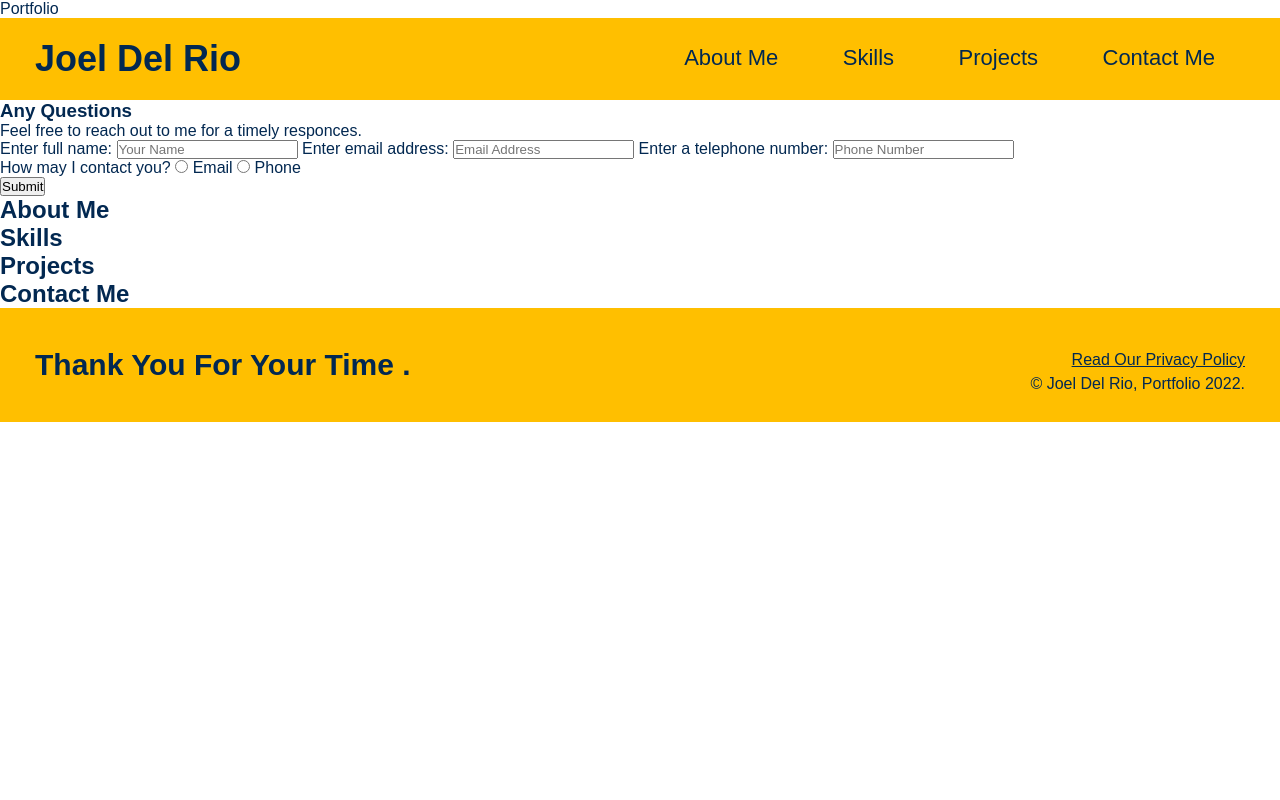
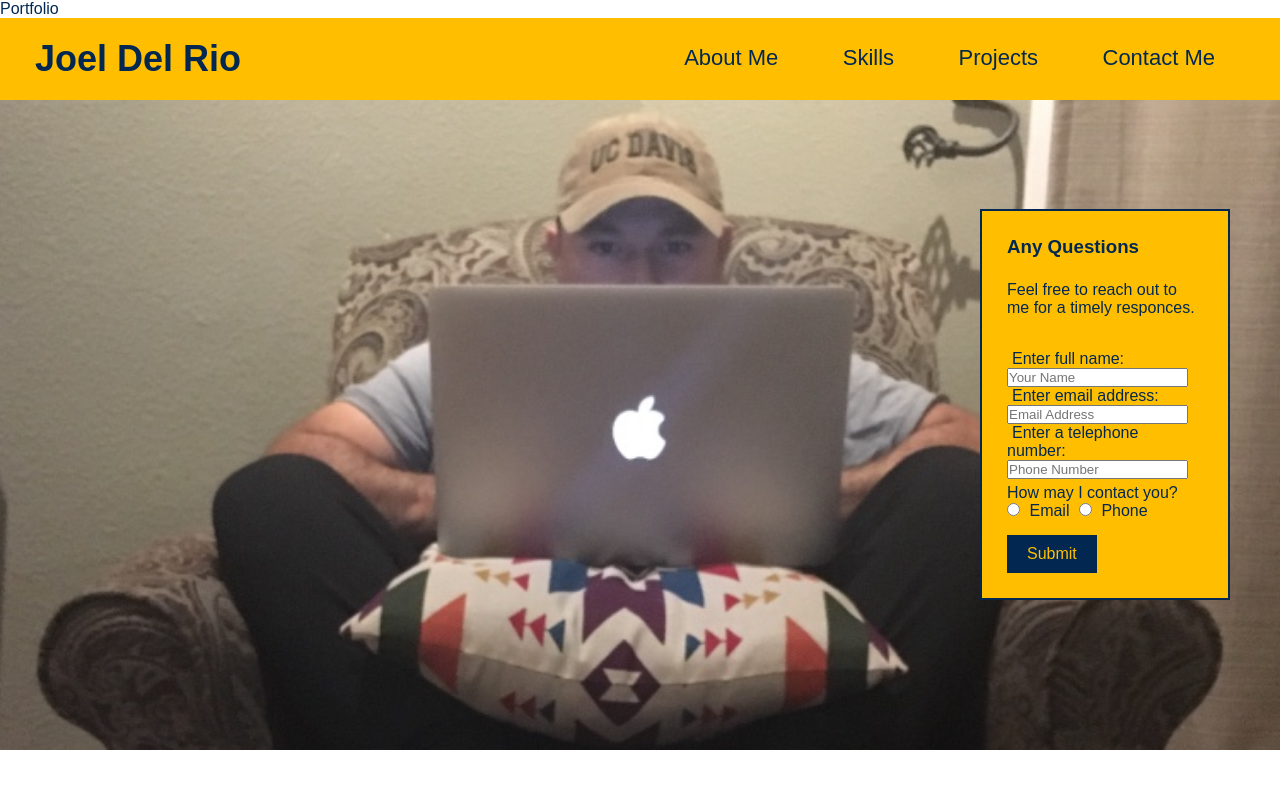
Before and after one commit to joel57/Portfolio_22, a plain HTML site: page index.html in a window 1280 px wide. Shown: the top 800 px of the page. Drawn offline with Linux system fonts and the light colour scheme.

Commit message:
added the CTA form

```diff
--- a/assets/css/style.css
+++ b/assets/css/style.css
@@ -70,3 +70,64 @@ footer div {
 footer a {
     color:#022851;
 }
+
+section{
+    padding: 60px;
+}
+
+/*Hero style start*/
+.hero{
+    background-image: url(../images/me.jpeg);
+    background-size: cover;
+    height: 650px;
+    position: relative;
+
+}
+/*hero style ends*/
+
+
+/*hero form start*/
+
+.hero-form{
+
+    background-color: #ffBF00;
+    border-color: #022851;
+    border-style: solid;
+    border-width: 2px;
+    padding: 25px;
+    width: 250px;
+    position: absolute;
+    bottom: 150px;
+    right: 50px;
+}
+
+.hero--form h3{
+    font-size: 24px;
+    margin: 0;
+}
+
+.hero-form p{
+    margin: 5px 0 15px 0;
+}
+
+.form-input{
+    border: 1px solid #022851;
+    display: block;
+    padding: 7px 15px;
+    font-size: 16px;
+    color: #022851;
+    width: 100%;
+    margin-bottom: 15px;
+}
+
+.hero-form lable{
+    margin: 0 5px;
+}
+
+.hero-form button {
+    color:#ffBF00;
+    background-color:#022851;
+    border: none;
+    padding: 10px 20px;
+    font-size: 16px;
+}
--- a/index.html
+++ b/index.html
@@ -41,25 +41,30 @@
     </header>
 
     <!--Call To Action ( CTA ) hero form container-->
-    <section>
+    <section class="hero">
 
-        <div>
-            <h3>Any Questions</h3>
-            <p>Feel free to reach out to me for a timely responces.</p>
+        <div class="hero-form">
+
+            <h3>Any Questions</h3><br />
+            <p>Feel free to reach out to me for a timely responces.</p><br />
 
 
         <form>
             <lable for="name">Enter full name:</lable>
-            <input type="text" placeholder="Your Name" name="name" id="name" />
+            <input type="text" placeholder="Your Name" name="name" id="name" /><br />
+
             <lable for="email">Enter email address:</lable>
-            <input type="email" placeholder="Email Address" name="email" id="email" />
+            <input type="email" placeholder="Email Address" name="email" id="email" /><br />
+
             <lable for="phone">Enter a telephone number:</lable>
-            <input type="tel" placeholder="Phone Number" name="phone" id="phone" />
+            <input type="tel" placeholder="Phone Number" name="phone" id="phone" /><br />
 
             <p>
                 How may I contact you?
+                <br />
                 <input type="radio" name="Email" id="Prefered-Email" />
                 <lable for="Prefered-Email">Email</lable>
+
                 <input type="radio" name="Phone" id="Prefered-Phone" />
                 <lable for="Prefered-Phone">Phone</lable>
             </p>
```
Also changed, not shown: assets/images/me.jpeg (added), assets/images/mobile_g1182604339.jpg (added), 3 other files.
